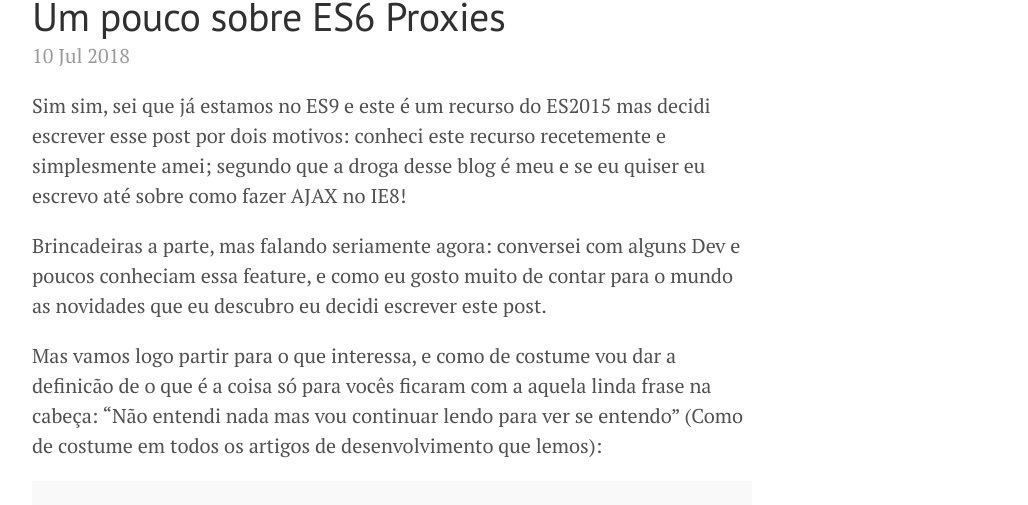
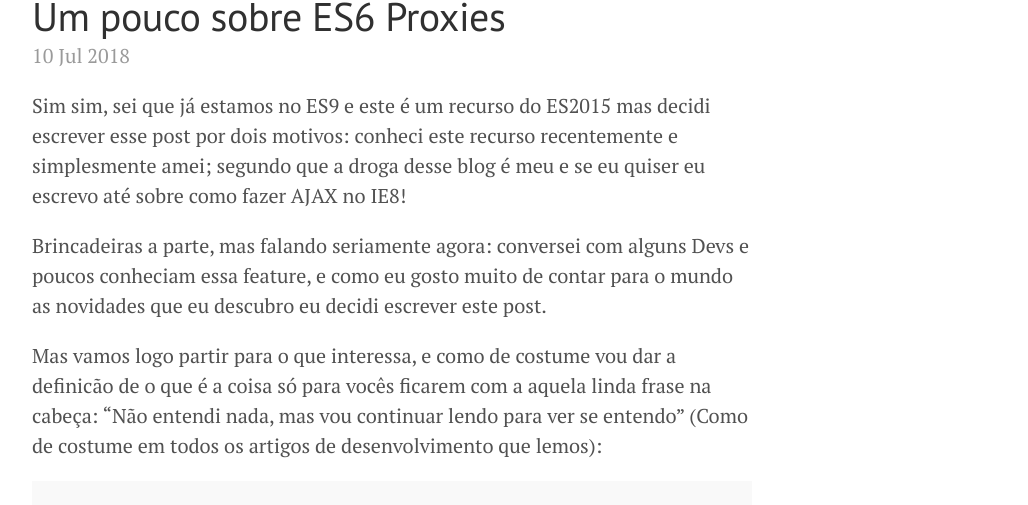
Before and after one commit to whoamindx/whoamindx.github.io, a Jekyll site: the page built from _posts/2018-7-10-um-pouco-sobre-es6-proxies.md, in a window 1280 px wide and 1400 px high. Shown: the part 141-646 px from the top of the window, without its empty margins (248-1276 px from the left). Built offline with Jekyll 4.4.1, drawn with Linux system fonts in a browser that asks for light colours; comment, search, counter and statistics services are not loaded; some of the changed text lies outside the part shown.

Commit message:
Fix portuguese

```diff
--- a/_posts/2018-7-10-um-pouco-sobre-es6-proxies.md
+++ b/_posts/2018-7-10-um-pouco-sobre-es6-proxies.md
@@ -3,11 +3,11 @@ layout: post
 title: Um pouco sobre ES6 Proxies
 ---
 
-Sim sim, sei que já estamos no ES9 e este é um recurso do ES2015 mas decidi escrever esse post por dois motivos: conheci este recurso recetemente e simplesmente amei; segundo que a droga desse blog é meu e se eu quiser eu escrevo até sobre como fazer AJAX no IE8!
+Sim sim, sei que já estamos no ES9 e este é um recurso do ES2015 mas decidi escrever esse post por dois motivos: conheci este recurso recentemente e simplesmente amei; segundo que a droga desse blog é meu e se eu quiser eu escrevo até sobre como fazer AJAX no IE8!
 
-Brincadeiras a parte, mas falando seriamente agora: conversei com alguns Dev e poucos conheciam essa feature, e como eu gosto muito de contar para o mundo as novidades que eu descubro eu decidi escrever este post.
+Brincadeiras a parte, mas falando seriamente agora: conversei com alguns Devs e poucos conheciam essa feature, e como eu gosto muito de contar para o mundo as novidades que eu descubro eu decidi escrever este post.
 
-Mas vamos logo partir para o que interessa, e como de costume vou dar a definicão de o que é a coisa só para vocês ficaram com a aquela linda frase na cabeça: "Não entendi nada mas vou continuar lendo para ver se entendo" (Como de costume em todos os artigos de desenvolvimento que lemos):
+Mas vamos logo partir para o que interessa, e como de costume vou dar a definicão de o que é a coisa só para vocês ficarem com a aquela linda frase na cabeça: "Não entendi nada, mas vou continuar lendo para ver se entendo" (Como de costume em todos os artigos de desenvolvimento que lemos):
 
 <div class="message">
   O objeto Proxy é usado para definir comportamentos customizados para operações fundamentais (por exemplo, pesquisa de propriedade, atribuição, enumeração, invocação de função, etc.).
```
Also changed, not shown: other parts of _posts/2018-7-10-um-pouco-sobre-es6-proxies.md (+3 -3 lines).
